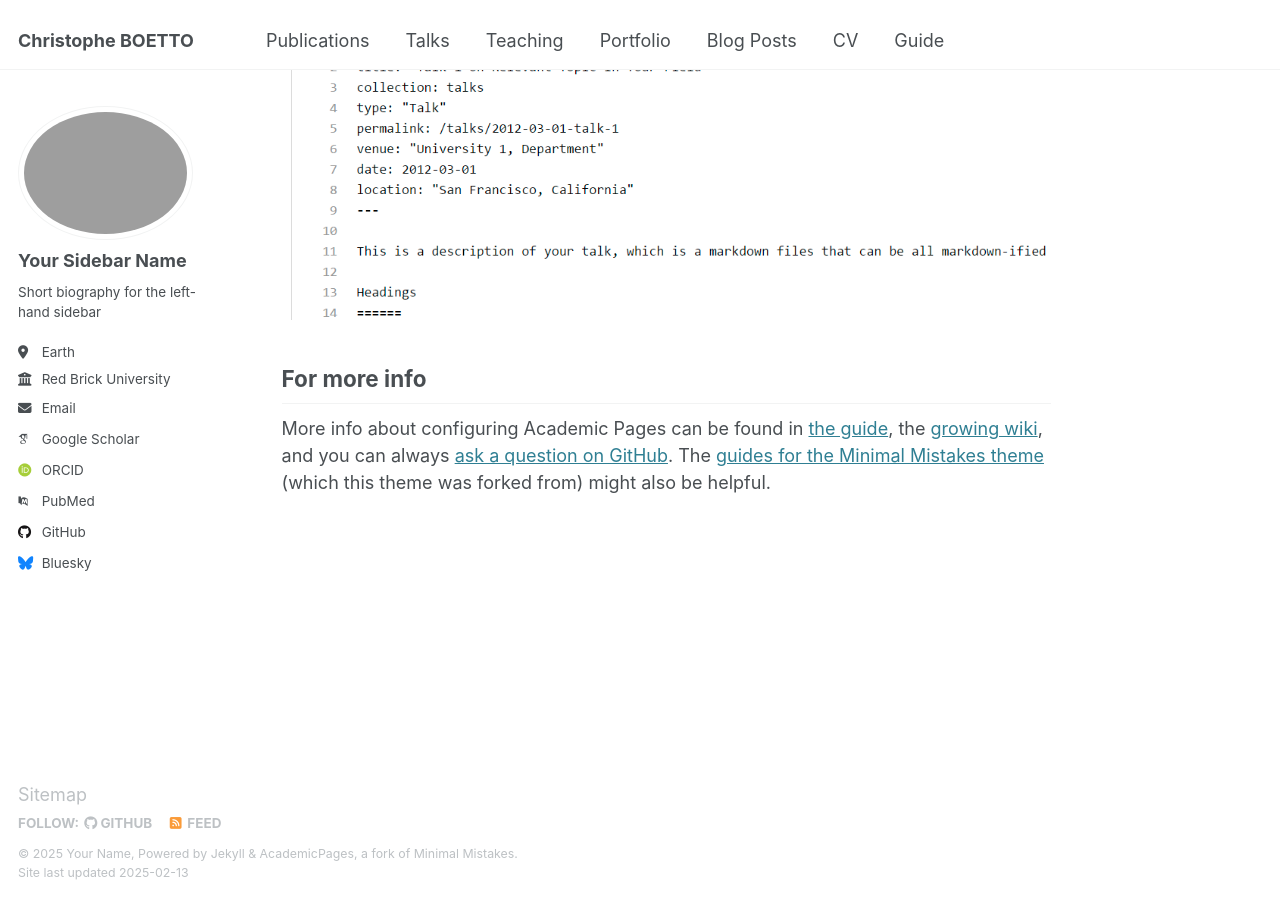
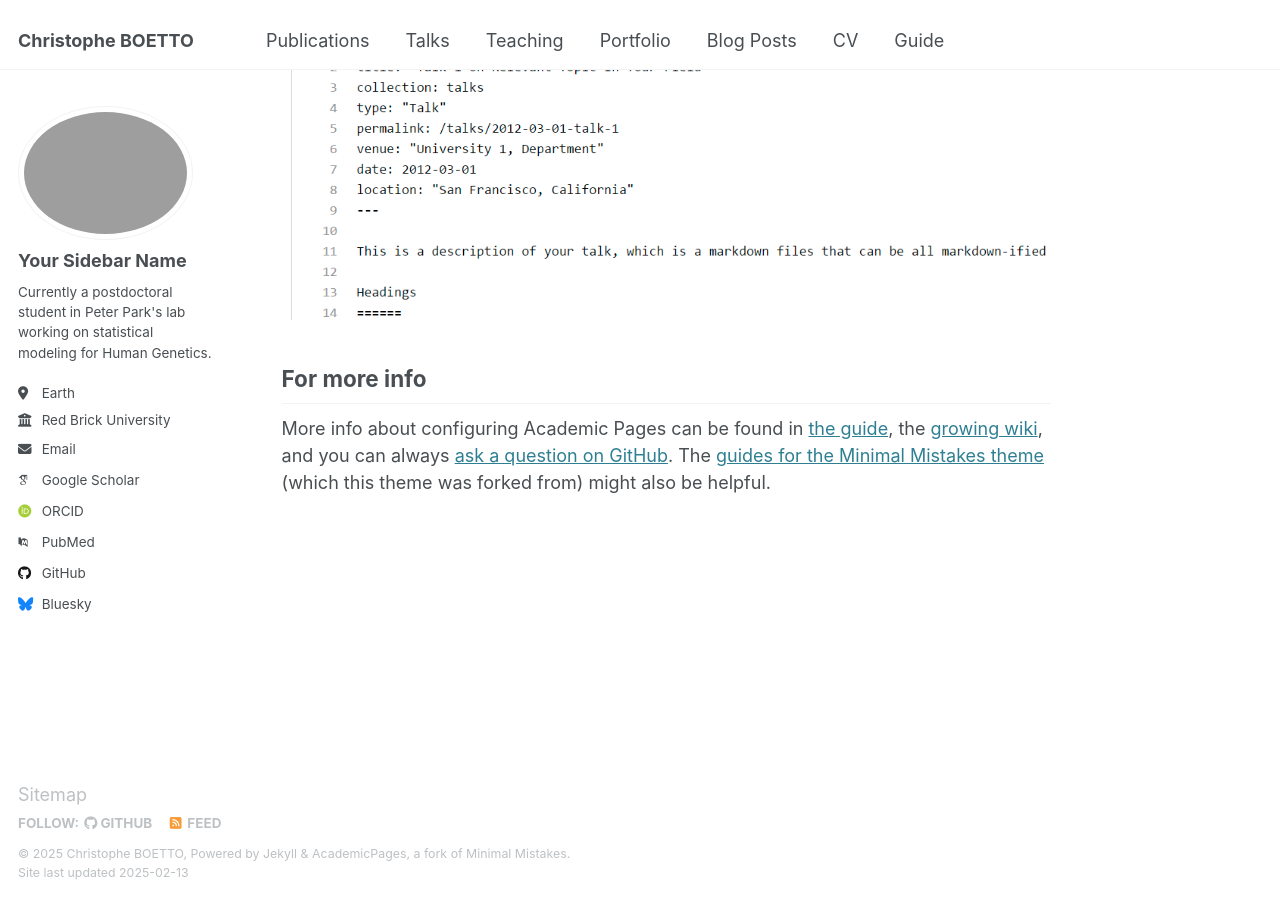
Before and after one commit to christopheboetto/website, a Jekyll site: the page built from _pages/about.md, in a window 1280 px wide and 900 px high, scrolled down 2642 px. Built offline with Jekyll 4.4.1, drawn with Linux system fonts in a browser that asks for light colours; some web fonts are replaced.

Commit message:
Update _config.yml

```diff
--- a/_config.yml
+++ b/_config.yml
@@ -11,7 +11,7 @@ locale                   : "en-US"
 site_theme               : "default"
 title                    : "Christophe BOETTO"
 title_separator          : "-"
-name                     : &name "Your Name"
+name                     : &name "Christophe BOETTO"
 description              : &description "personal description"
 url                      : https://academicpages.github.io # the base hostname & protocol for your site e.g. "https://[your GitHub username].github.io"
 baseurl                  : "" # the subpath of your site, e.g. "/blog"
@@ -25,7 +25,7 @@ author:
   avatar           : "profile.png"
   name             : "Your Sidebar Name"
   pronouns         : # example: "she/her"
-  bio              : "Short biography for the left-hand sidebar"
+  bio              : "Currently a postdoctoral student in Peter Park's lab working on statistical modeling for Human Genetics."
   location         : "Earth"
   employer         : "Red Brick University"
   uri              : # URL
```
